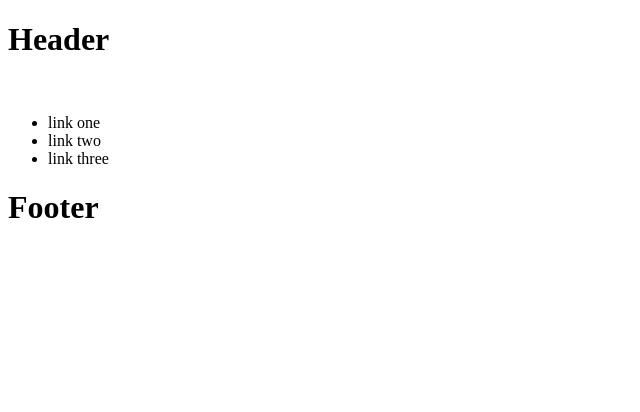
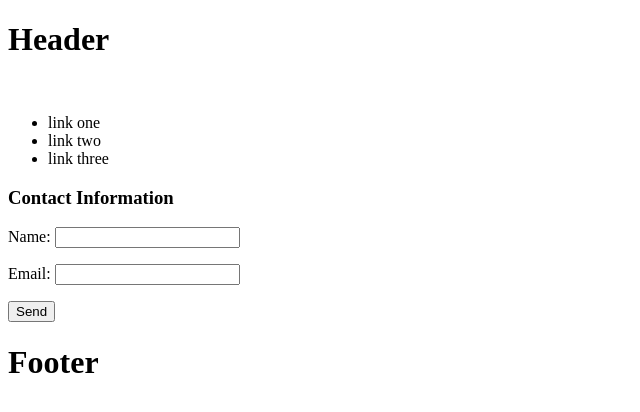
Before and after one commit to VsAnomons1/Mini-Project-Landing-Page, a plain HTML site: page index.html in a window 1280 px wide. Shown: the whole page, without its empty margins (0-640 px from the left). Drawn offline with Linux system fonts and the light colour scheme.

Commit message:
Updated index.html and Added landing-page-icon.jpg

```diff
--- a/index.html
+++ b/index.html
@@ -21,7 +21,18 @@
     </header>
     <section>
         <form>
-
+            <h3>Contact Information</h3>
+            <p>
+                <label for="name">
+                    Name: <input type="text" id="name" name="user-name" />
+                </label>
+            </p>
+            <p>
+                <label for="email">
+                    Email: <input type="email" id="email" email="user-email" />
+                </label>
+            </p>
+            <button type="submit">Send</button>
         </form>
     </section>
     <footer>
```
Also changed, not shown: landing-page-icon.jpg (added).
